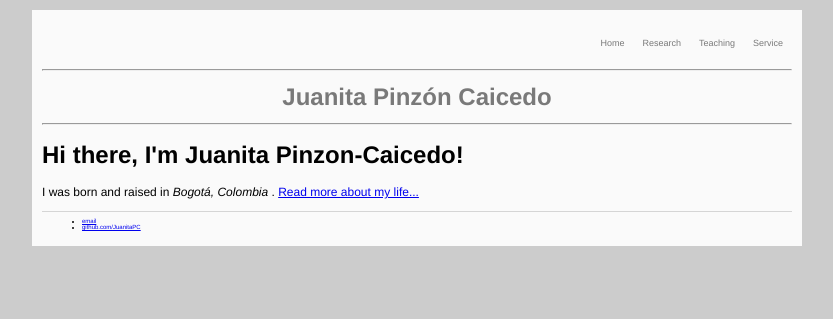
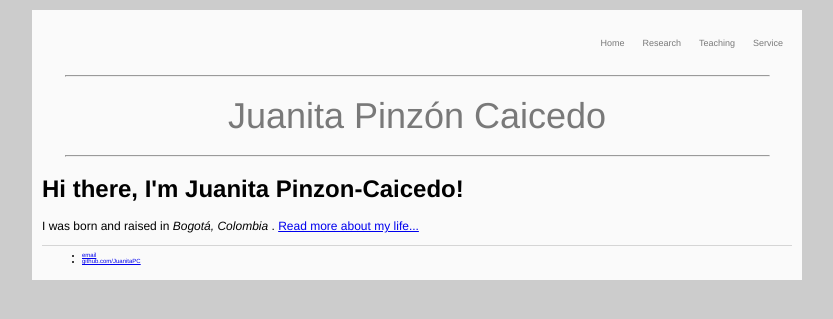
Before and after one commit to JuanitaPC/JuanitaPC.github.io, a Jekyll site: the page built from index.html, in a window 1280 px wide. Shown: the top 319 px of the page, without its empty margins (223-1056 px from the left). Built offline with Jekyll 4.4.1, drawn with Linux system fonts in a browser that asks for light colours.

Commit message:
Update main.css

```diff
--- a/css/main.css
+++ b/css/main.css
@@ -25,9 +25,10 @@ nav{
 }
 header{
 	text-align: center;
+	margin-right:3%;
+	margin-left:3%;
 	font-family: Helvetica, Arial, sans-serif;
-	font-size: 2em;
-	font-weight: bold;
+	font-size: 3em;
 	color: rgb(121, 121, 121);
 }
 footer {
```
